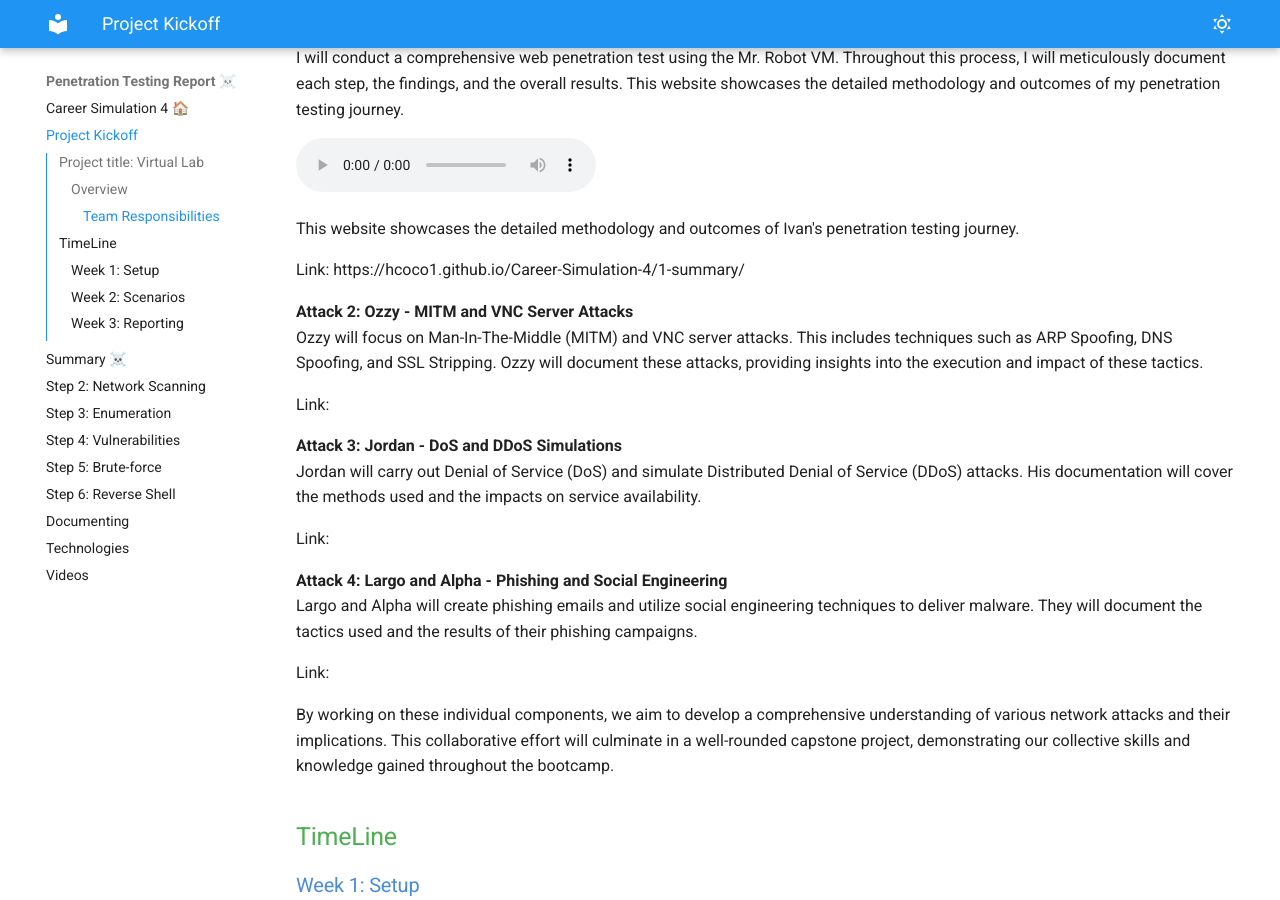
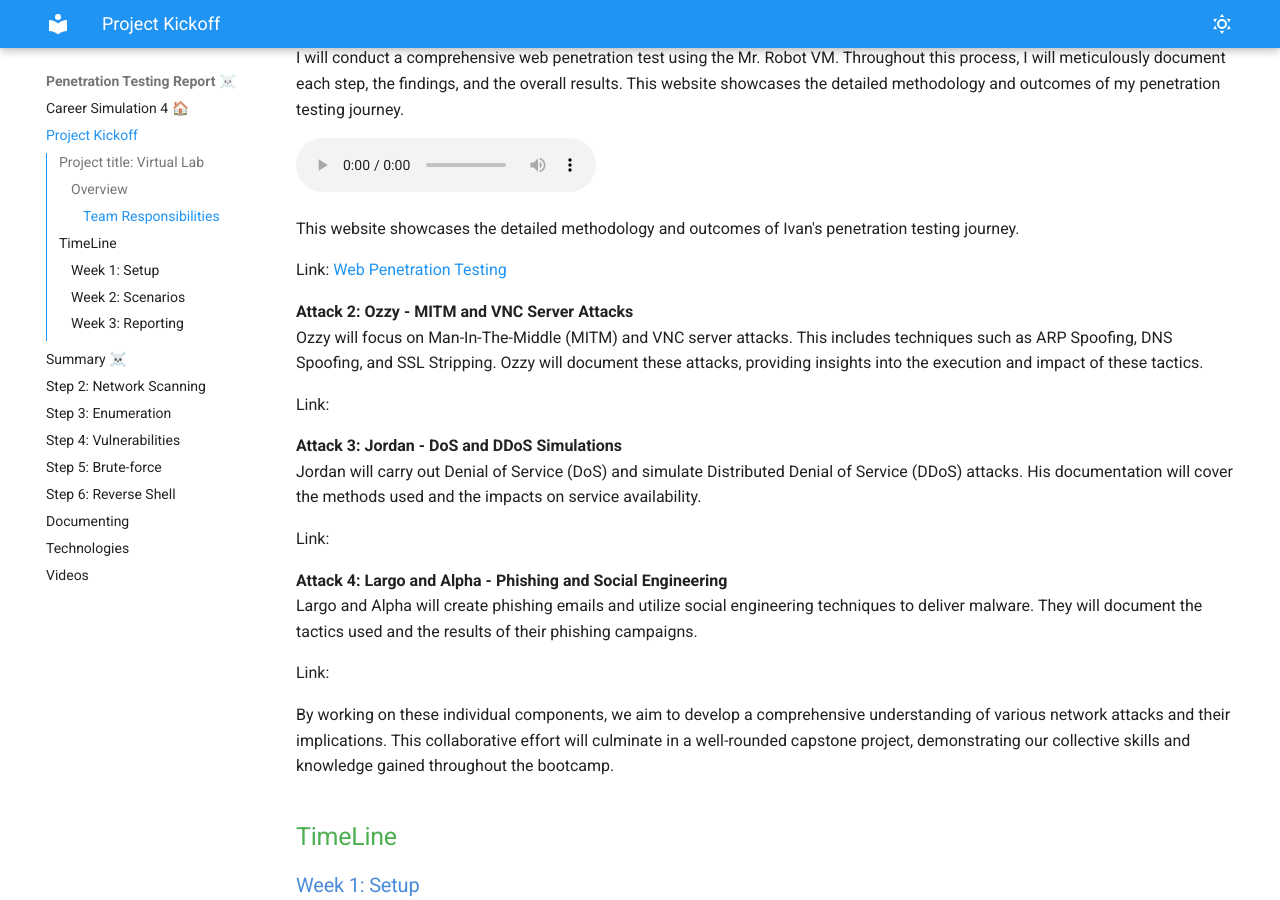
Before and after one commit to hcoco1/Career-Simulation-4, an MkDocs documentation site: the page built from docs/0-instructions.md, in a window 1280 px wide and 900 px high, scrolled down 542 px. Built offline with MkDocs 1.6.1 and Material for MkDocs 9.7.7, drawn with Linux system fonts in a browser that asks for light colours; comment, search, counter and statistics services are not loaded.

Commit message:
link updated

```diff
--- a/docs/0-instructions.md
+++ b/docs/0-instructions.md
@@ -24,7 +24,7 @@ I will conduct a comprehensive web penetration test using the Mr. Robot VM. Thro
 
 This website showcases the detailed methodology and outcomes of Ivan's penetration testing journey.
 
-Link: https://hcoco1.github.io/Career-Simulation-4/1-summary/
+Link:  [Web Penetration Testing](https://hcoco1.github.io/Career-Simulation-4/1-summary/)
 
 **Attack 2: Ozzy - MITM and VNC Server Attacks**
 Ozzy will focus on Man-In-The-Middle (MITM) and VNC server attacks. This includes techniques such as ARP Spoofing, DNS Spoofing, and SSL Stripping. Ozzy will document these attacks, providing insights into the execution and impact of these tactics.
```
